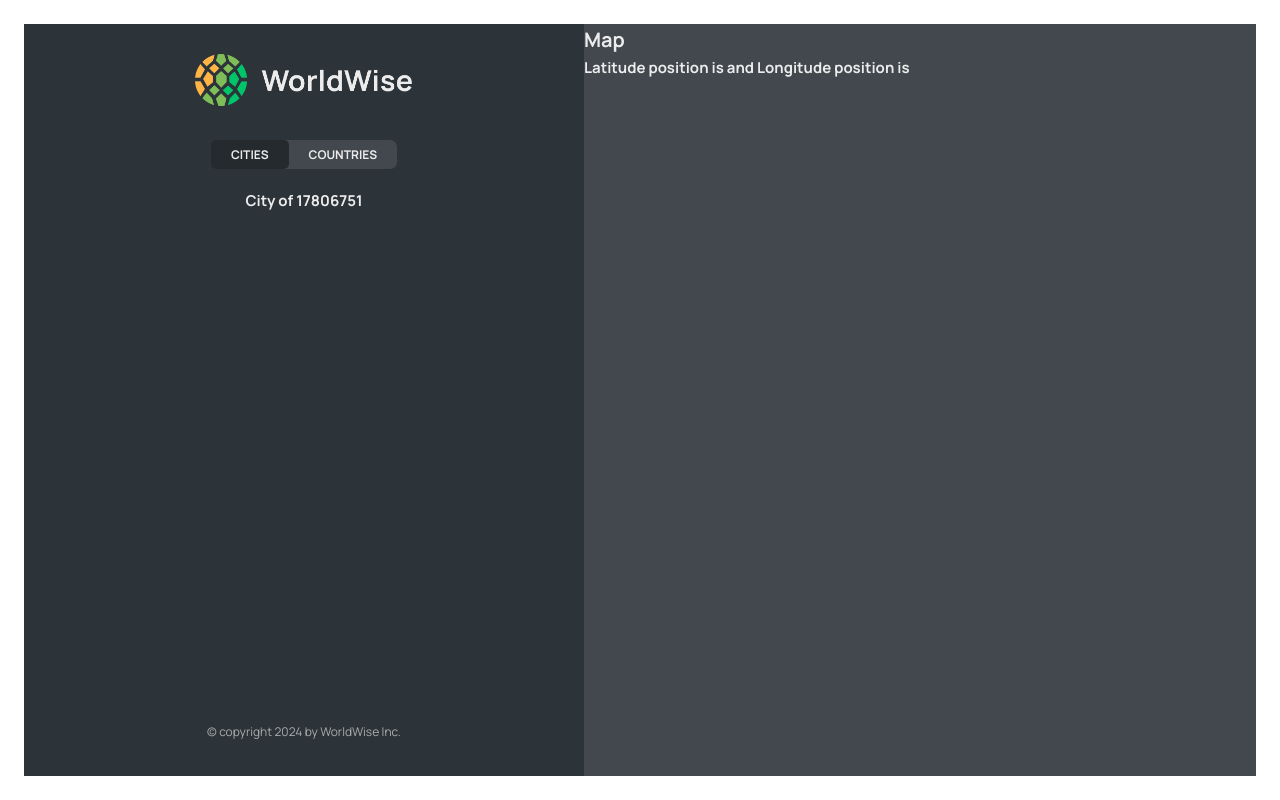
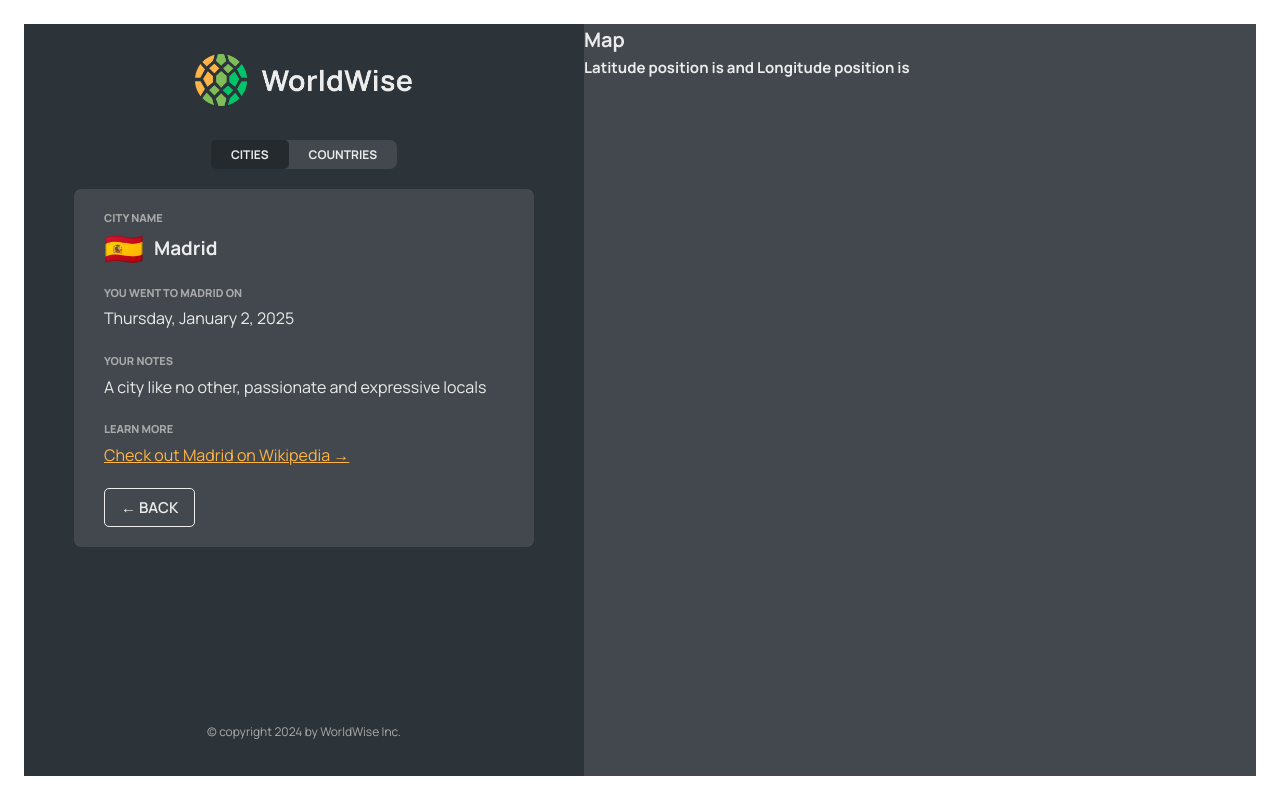
Before and after one commit to Musakalamz/Worldwise, a React (Vite) app: page /app/cities/17806751 in a window 1280 px wide. Built offline with nearby package versions, Linux system fonts and the light colour scheme; data requests are answered from the project's data file.

Commit message:
Finishing the city component

```diff
--- a/src/App.jsx
+++ b/src/App.jsx
@@ -11,8 +11,6 @@
 import City from "./components/City";
 import Form from "./components/Form";
 import { CitiesProvider } from "./contexts/CitiesContext";
-
-const BASE_URL = "http://localhost:9000";
 
 function App() {
   return (
--- a/src/components/City.jsx
+++ b/src/components/City.jsx
@@ -1,7 +1,9 @@
+import { useEffect } from "react";
 import { useParams } from "react-router-dom";
+import { useCities } from "../contexts/CitiesContext";
+import BackButton from "./BackButton";
 import styles from "./City.module.css";
-import { useCities } from "../contexts/CitiesContext";
-import { useEffect } from "react";
+import Spinner from "./Spinner";
 
 const formatDate = (date) =>
   new Intl.DateTimeFormat("en", {
@@ -13,13 +15,56 @@
 
 function City() {
   const { id } = useParams();
-  const { getCity } = useCities();
+  const { getCity, currentCity, isLoading } = useCities();
 
-  useEffect(() => {
-    getCity(id);
-  }, [id]);
+  useEffect(
+    function () {
+      getCity(id);
+    },
+    [id]
+  );
 
-  return <h2>City of {id}</h2>;
+  const { cityName, emoji, date, notes } = currentCity;
+
+  if (isLoading) return <Spinner />;
+
+  return (
+    <div className={styles.city}>
+      <div className={styles.row}>
+        <h6>City name</h6>
+        <h3>
+          <span>{emoji}</span> {cityName}
+        </h3>
+      </div>
+
+      <div className={styles.row}>
+        <h6>You went to {cityName} on</h6>
+        <p>{formatDate(date || null)}</p>
+      </div>
+
+      {notes && (
+        <div className={styles.row}>
+          <h6>Your notes</h6>
+          <p>{notes}</p>
+        </div>
+      )}
+
+      <div className={styles.row}>
+        <h6>Learn more</h6>
+        <a
+          href={`https://en.wikipedia.org/wiki/${cityName}`}
+          target="_blank"
+          rel="noreferrer"
+        >
+          Check out {cityName} on Wikipedia &rarr;
+        </a>
+      </div>
+
+      <div>
+        <BackButton />
+      </div>
+    </div>
+  );
 }
 
 export default City;
--- a/src/components/CityItem.jsx
+++ b/src/components/CityItem.jsx
@@ -1,5 +1,5 @@
 import { Link } from "react-router-dom";
-
+import { useCities } from "../contexts/CitiesContext";
 import styles from "./CityItem.module.css";
 
 const formatDate = (date) =>
@@ -10,6 +10,7 @@
   }).format(new Date(date));
 
 function CityItem({ city }) {
+  const { currentCity, deleteCity } = useCities();
   const { cityName, emoji, date, id, position } = city;
 
   function handleClick(e) {
@@ -20,7 +21,9 @@
   return (
     <li>
       <Link
-        className={styles.cityItem}
+        className={`${styles.cityItem} ${
+          id === currentCity.id ? styles["cityItem--active"] : ""
+        }`}
         to={`${id}?lat=${position.lat}&lng=${position.lng}`}
       >
         <span className={styles.emoji}>{emoji}</span>
--- a/src/components/CityList.jsx
+++ b/src/components/CityList.jsx
@@ -6,6 +6,7 @@
 
 function CityList() {
   const { cities, isLoading } = useCities();
+
   if (isLoading) return <Spinner />;
 
   if (!cities.length)
--- a/src/contexts/CitiesContext.jsx
+++ b/src/contexts/CitiesContext.jsx
@@ -1,4 +1,6 @@
 import { createContext, useContext, useEffect, useState } from "react";
+
+const BASE_URL = "http://localhost:9000";
 
 const CitiesContext = createContext();
 
@@ -29,7 +31,7 @@
   async function getCity(id) {
     try {
       setIsLoading(true);
-      const resp = await fetch(`${BASE_URL}/cities/id`);
+      const resp = await fetch(`${BASE_URL}/cities/${id}`);
       const data = await resp.json();
       console.log(data);
       setCurrentCity(data);
@@ -42,7 +44,7 @@
   }
 
   return (
-    <CitiesContext.Provider value={{ cities, isLoading, getCity }}>
+    <CitiesContext.Provider value={{ cities, isLoading, currentCity, getCity }}>
       {children}
     </CitiesContext.Provider>
   );
```
